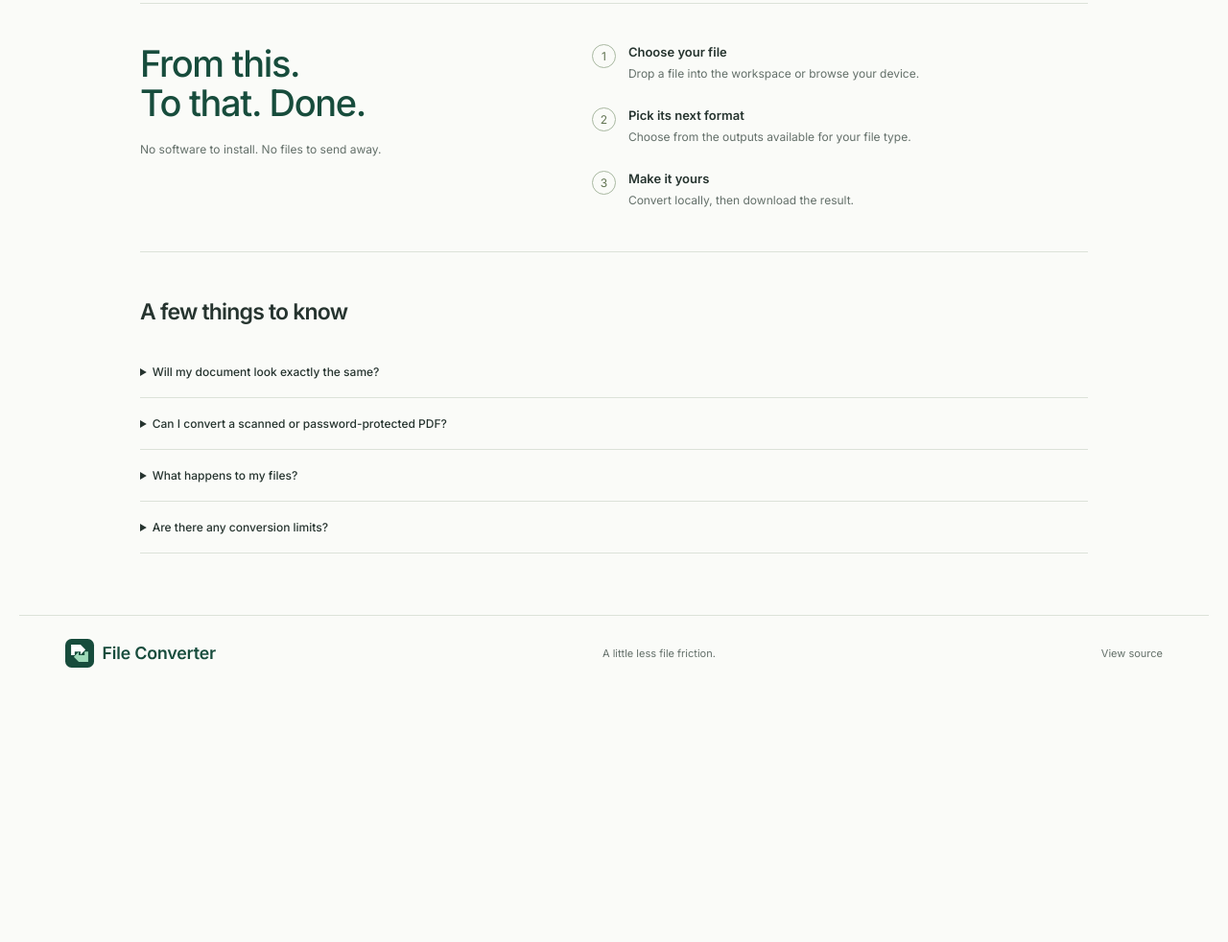
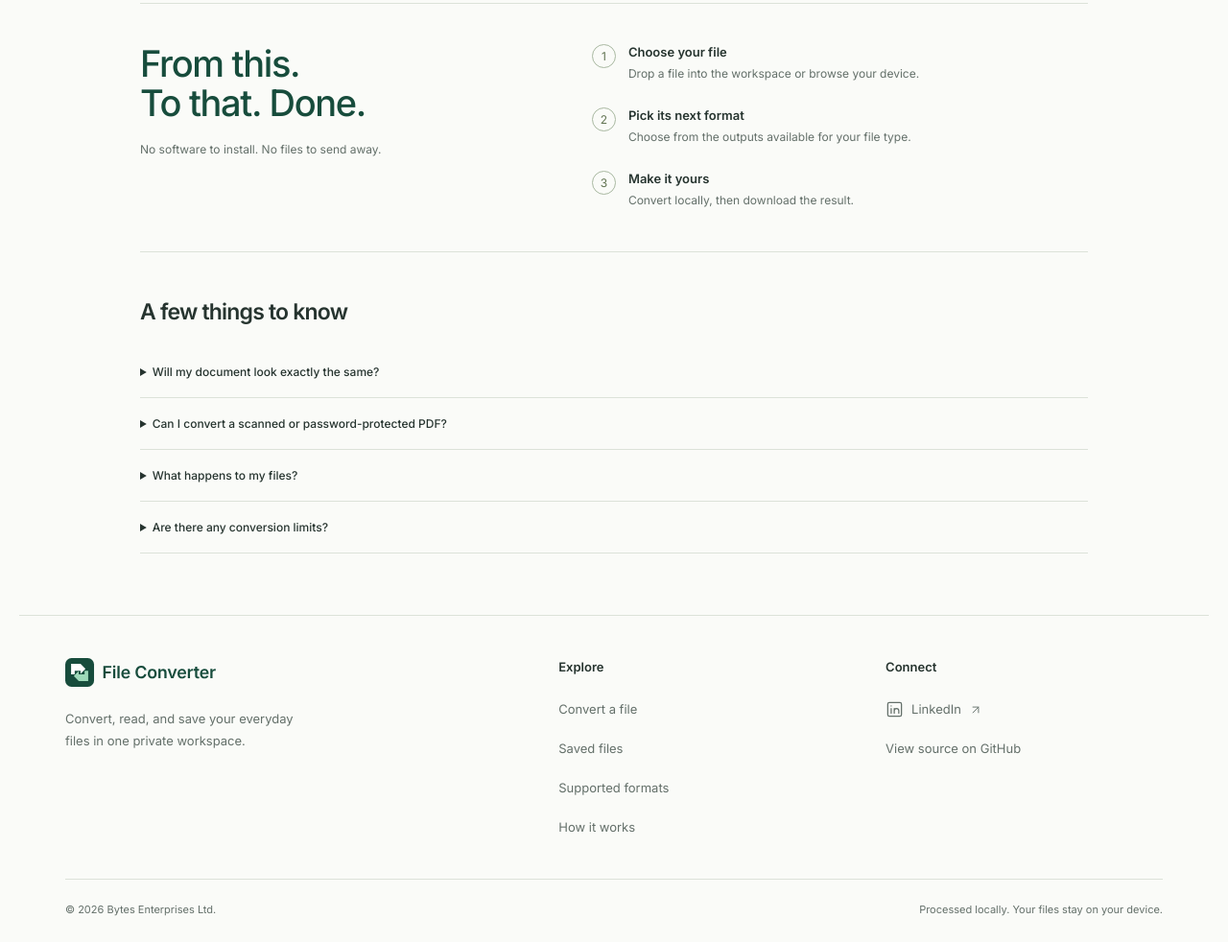
Before and after one commit to jared0565/File-Converter, a website built with Vite: page index.html in a window 1280 px wide. Shown: the part 1533-2515 px from the top of the page at 96% size. Before the commit the page ends 2253 px from the top, so only its background shows below. Built offline with nearby package versions, Linux system fonts and the light colour scheme.

Commit message:
Add company footer with copyright and LinkedIn profile

```diff
--- a/index.html
+++ b/index.html
@@ -351,7 +351,9 @@
         </details>
       </section>
     </main>
-    <footer>
+    <footer class="site-footer">
+      <div class="footer-main">
+        <div class="footer-about">
           <a class="footer-brand" href="/" aria-label="File Converter home"
             ><img
               class="brand-logo brand-logo-light"
@@ -365,13 +367,58 @@
               height="64"
               alt=""
           /></a>
-      <p>A little less file friction.</p>
+          <p>
+            Convert, read, and save your everyday files in one private
+            workspace.
+          </p>
+        </div>
+        <nav class="footer-links" aria-label="Footer tools">
+          <h2>Explore</h2>
+          <a href="#converter">Convert a file</a>
+          <a href="#library">Saved files</a>
+          <a href="#formats">Supported formats</a>
+          <a href="#how-it-works">How it works</a>
+        </nav>
+        <nav class="footer-links" aria-label="Social and source links">
+          <h2>Connect</h2>
+          <a
+            class="footer-social"
+            href="https://www.linkedin.com/in/fbmacagba/"
+            target="_blank"
+            rel="noopener noreferrer"
+            aria-label="LinkedIn profile (opens in a new tab)"
+          >
+            <svg viewBox="0 0 24 24" aria-hidden="true">
+              <rect x="3" y="3" width="18" height="18" rx="2" />
+              <circle
+                cx="7.5"
+                cy="7.5"
+                r=".8"
+                fill="currentColor"
+                stroke="none"
+              />
+              <path d="M7.5 11v6M11.5 17v-6m0 3a3 3 0 0 1 6 0v3" />
+            </svg>
+            LinkedIn
+            <svg class="external-icon" viewBox="0 0 24 24" aria-hidden="true">
+              <path d="M7 17 17 7M7 7h10v10" />
+            </svg>
+          </a>
           <a
             href="https://github.com/jared0565/File-Converter"
             target="_blank"
             rel="noopener noreferrer"
-        >View source</a
+            aria-label="View source on GitHub (opens in a new tab)"
+            >View source on GitHub</a
           >
+        </nav>
+      </div>
+      <div class="footer-bottom">
+        <p>
+          &copy; <span id="copyright-year">2026</span> Bytes Enterprises Ltd.
+        </p>
+        <p>Processed locally. Your files stay on your device.</p>
+      </div>
     </footer>
     <script type="module" src="/src/main.ts"></script>
   </body>
--- a/src/main.ts
+++ b/src/main.ts
@@ -259,3 +259,5 @@ $("preview-selected").addEventListener("click", () => {
       $("preview-selected"),
     );
 });
+
+$("copyright-year").textContent = String(new Date().getFullYear());
--- a/src/style.css
+++ b/src/style.css
@@ -670,30 +670,14 @@ details p {
   line-height: 1.8;
   margin: 0 0 20px;
 }
-footer {
-  max-width: 1240px;
-  margin: auto;
-  border-top: 1px solid var(--line);
-  padding: 24px 48px;
-  display: flex;
-  align-items: center;
-  justify-content: space-between;
-  gap: 20px;
-  font-size: 11px;
-  color: var(--muted);
-}
-footer p {
-  margin: 0;
-}
+
 .footer-brand {
   font-size: 14px;
   font-weight: 600;
   text-decoration: none;
   color: var(--green);
 }
-footer > a:last-child {
-  text-decoration: none;
-}
+
 body {
   scrollbar-color: var(--scrollbar) var(--page);
 }
@@ -825,13 +809,6 @@ select {
   .results,
   .status {
     padding: 20px;
-  }
-  footer {
-    padding: 24px 20px;
-    flex-wrap: wrap;
-  }
-  footer p {
-    display: none;
   }
 }
 @media (prefers-reduced-motion: reduce) {
@@ -1187,3 +1164,100 @@ select {
     white-space: nowrap;
   }
 }
+
+.site-footer {
+  max-width: 1240px;
+  margin: auto;
+  border-top: 1px solid var(--line);
+  padding: 44px 48px 24px;
+  color: var(--muted);
+}
+.footer-main {
+  display: grid;
+  grid-template-columns: minmax(220px, 1.6fr) 1fr 1fr;
+  gap: 52px;
+  padding-bottom: 36px;
+}
+.footer-about p {
+  max-width: 32ch;
+  font-size: 13px;
+  line-height: 1.8;
+  margin: 18px 0 0;
+}
+.footer-links {
+  display: flex;
+  flex-direction: column;
+  align-items: flex-start;
+  gap: 4px;
+  min-width: 0;
+}
+.footer-links h2 {
+  font-size: 13px;
+  font-weight: 600;
+  color: var(--text);
+  margin: 0 0 12px;
+  line-height: 1.5;
+}
+.footer-links a {
+  font-size: 13px;
+  line-height: 1.6;
+  padding: 8px 0;
+  color: var(--muted);
+  text-decoration: none;
+  overflow-wrap: anywhere;
+}
+.footer-links a:hover {
+  color: var(--green);
+  text-decoration: underline;
+}
+.footer-social {
+  display: inline-flex;
+  align-items: center;
+  gap: 8px;
+}
+.footer-social svg {
+  width: 19px;
+  height: 19px;
+}
+.footer-social .external-icon {
+  width: 14px;
+  height: 14px;
+}
+.footer-bottom {
+  border-top: 1px solid var(--line);
+  padding-top: 22px;
+  display: flex;
+  align-items: center;
+  justify-content: space-between;
+  gap: 16px;
+  font-size: 11px;
+  line-height: 1.7;
+}
+.footer-bottom p {
+  margin: 0;
+}
+@media (max-width: 700px) {
+  .site-footer {
+    padding: 32px 20px 24px;
+  }
+  .footer-main {
+    grid-template-columns: 1fr 1fr;
+    gap: 28px 24px;
+    padding-bottom: 26px;
+  }
+  .footer-about {
+    grid-column: 1/-1;
+  }
+  .footer-about p {
+    max-width: 38ch;
+    margin-top: 14px;
+  }
+  .footer-bottom {
+    flex-direction: column;
+    align-items: flex-start;
+    gap: 8px;
+  }
+  .footer-links a {
+    min-height: 40px;
+  }
+}
```
Also changed, not shown: DESIGN.md (+2 -0 lines). Lines whose indentation alone changed are shown as unchanged.
